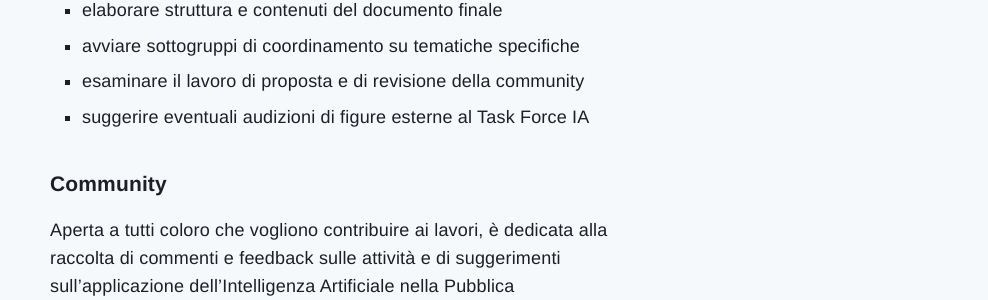
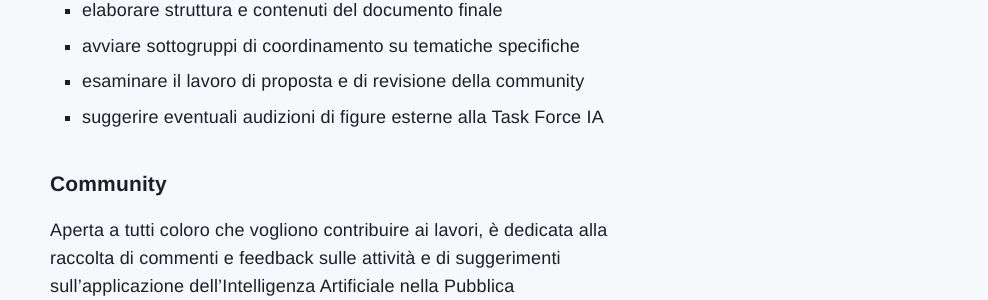
Before and after one commit to task-force-ia/ia.italia.it, a Jekyll site: the page built from _pages/it/task-force.md, in a window 1280 px wide and 900 px high, scrolled down 600 px. Shown: the part 153-453 px from the top of the window, without its empty margins (292-1280 px from the left). Built offline with Jekyll 4.4.1, drawn with Linux system fonts in a browser that asks for light colours; comment, search, counter and statistics services are not loaded.

Commit message:
Update task-force.md

```diff
--- a/_pages/it/task-force.md
+++ b/_pages/it/task-force.md
@@ -20,7 +20,7 @@ La Task Force IA si occupa di studiare come la diffusione di soluzioni e tecnolo
 - elaborare struttura e contenuti del documento finale
 - avviare sottogruppi di coordinamento su tematiche specifiche
 - esaminare il lavoro di proposta e di revisione della community
-- suggerire eventuali audizioni di figure esterne al Task Force IA
+- suggerire eventuali audizioni di figure esterne alla Task Force IA
 
 #### Community
 
```
